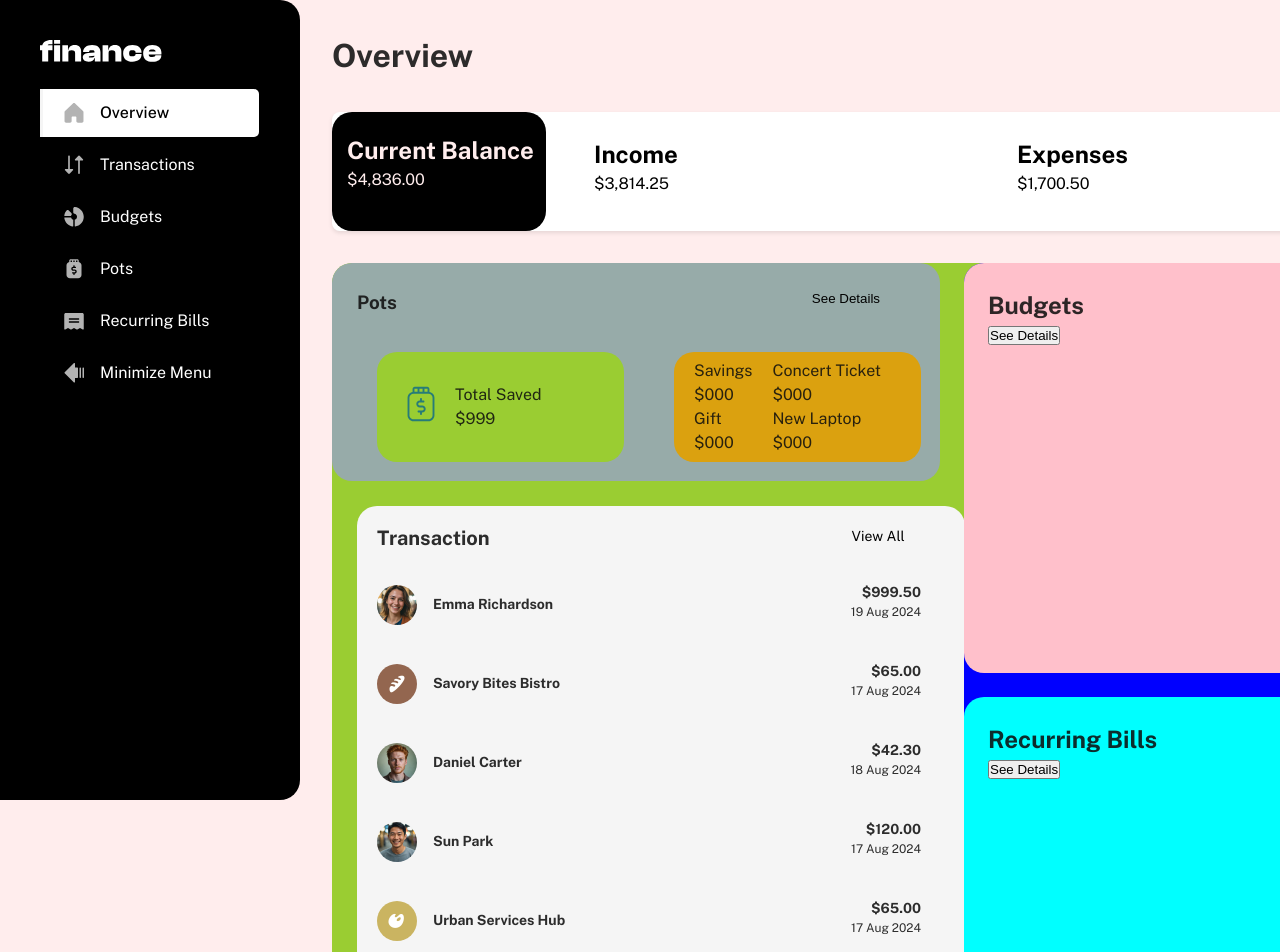
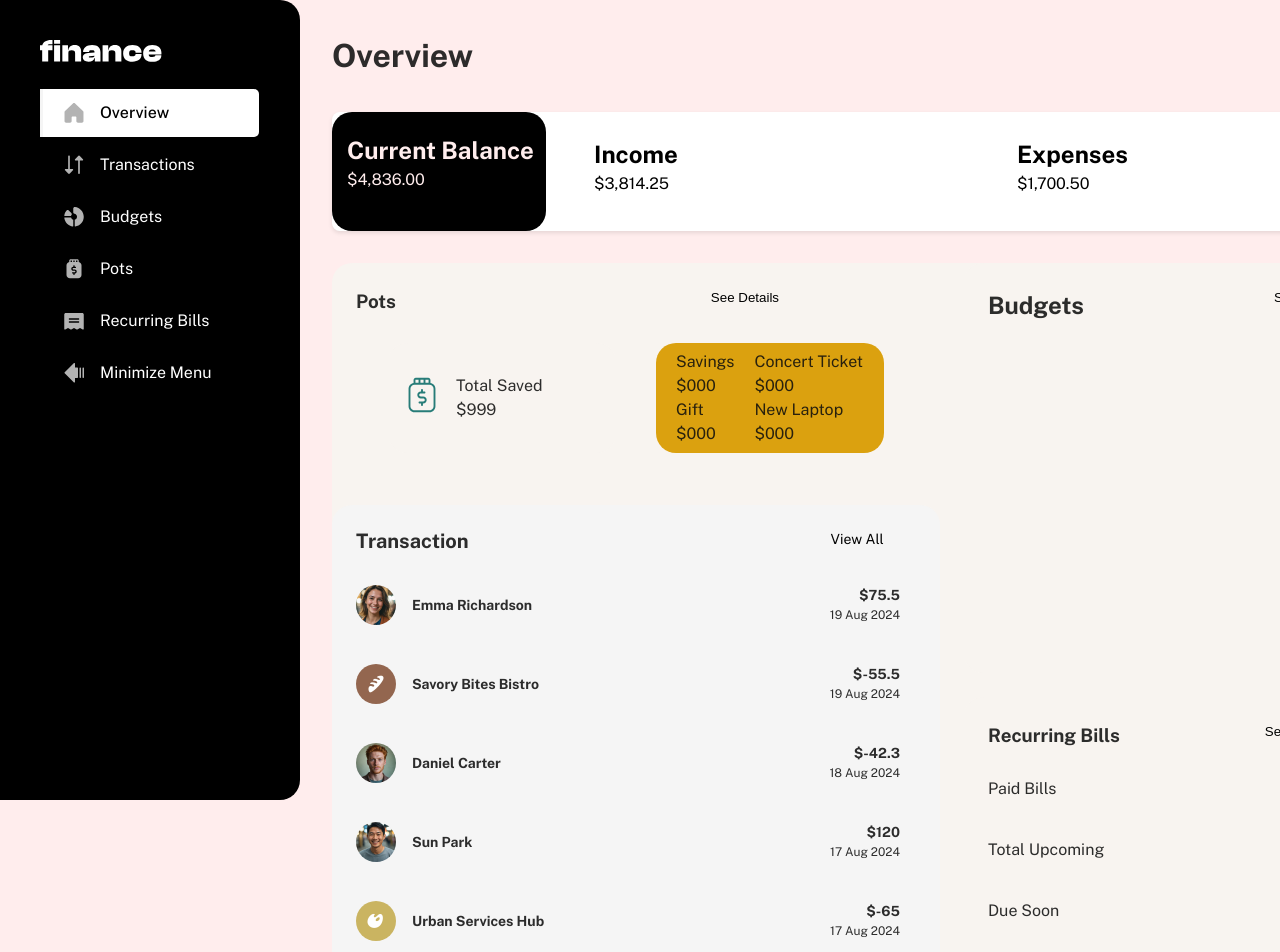
Before and after one commit to AubreyMartin/Personal-Finance-App, a React (Vite) app: page / in a window 1280 px wide. Shown: the top 952 px of the page. Built offline with nearby package versions, Linux system fonts and the light colour scheme.

Commit message:
Update transactions and styling

```diff
--- a/package.json
+++ b/package.json
@@ -7,6 +7,7 @@
     "dev": "vite",
     "build": "tsc && vite build",
     "lint": "eslint . --ext ts,tsx --report-unused-disable-directives --max-warnings 0",
+    "format": "prettier . --write",
     "preview": "vite preview"
   },
   "dependencies": {
@@ -23,6 +24,7 @@
     "eslint": "^8.55.0",
     "eslint-plugin-react-hooks": "^4.6.0",
     "eslint-plugin-react-refresh": "^0.4.5",
+    "prettier": "^3.3.0",
     "typescript": "^5.2.2",
     "vite": "^5.0.8"
   }
--- a/src/app.css
+++ b/src/app.css
@@ -244,85 +244,85 @@
   color: #000;
 }
 
-.overview-card .overviewdisplaypot {
+/* .overview-card .overviewdisplaypot {
   width: 608px;
   height: 218px;
   border-radius: 20px;
   padding: 32px;
-  background: red;
-}
+  background: palevioletred;
+} */
 
 /* =========================
      Pots Card
   ========================= */
-.overview-cluster {
-  height: 761px;
-  width: 1060px;
-  background-color: yellowgreen;
-  border-radius: 20px;
-  display: flex;
-  grid-column: span;
-  gap: 24px;
-}
-.overview-c2 {
-  width: 428px;
-  height: 761px;
-  background-color: blue;
-  border-radius: 20px;
-}
-.overview-display-pot {
-  background-color: rgb(151, 171, 169);
-  width: 608px;
-  height: 218px;
-  padding: 25px;
-  border-radius: 20px;
-}
 
-.overview-display-pot .overview-pot-row1 {
-  width: 544px;
-  height: 24px;
-  background-color: ;
-  display: flex;
-  grid-column: span;
-  gap: 400px;
-}
-.overview-display-pot .overview-pot-row1 .see-details {
+
+/* buttons */
+.see-details {
   background-color: transparent;
   width: 98px;
   height: 21px;
   border: 0;
 }
 
-.overview-display-pot .overview-display-pot-row-2 {
-  width: 544px;
-  height: 110px;
-  background-color: 0;
+.overview-cluster {
+  height: 761px;
+  width: 1060px;
+  background-color: #F8F4F0;
+  border-radius: 20px;
   display: flex;
-  grid-column: 1/ -1;
-  gap: 50px;
-  margin-top: 20px;
+  grid-column: 1.1;
+  gap: 24px;
 }
 
-.overview-display-pot
-  .overview-display-pot-row-2
-  .pot-total-saved
-  .pot-total-saved-logo {
-  padding: 10px 0px 10px 30px;
+.overview-c1 {
+  height: 761px;
+  width: 608px;
+  /* background-color: #000; */
+
+
 }
 
-.overview-display-pot .overview-display-pot-row-2 .pot-total-saved {
+.overview-c1 .overview-pot {
+  width: 608px;
+  height: 218px;
+  background-color: FFFFFF;
+  border-radius: 24px;
+  padding: 24px;
+
+}
+
+.overview-pot-row1 {
+  width: 544px;
+  height: 24px;
+  display: flex;
+  grid-column: span;
+  gap: 300px;
+
+}
+
+.overview-display-pot-row-2 {
+
+  display: flex;
+  grid-column: span;
+  gap: 40px;
+  padding: 32px;
+  border-radius: 20px;
+
+}
+
+.overview-display-pot-row-2 .pot-total-saved {
   width: 247px;
   height: 110px;
-  background-color: yellowgreen;
+  background-color: #F8F4F0;
   display: flex;
   gap: 20px;
   align-items: center;
   border-radius: 20px;
+  padding: 20px;
 }
 
-.overview-display-pot
-  .overview-display-pot-row-2
-  .overview-display-pot-secound-half {
+.overview-display-pot-row-2 .overview-display-pot-row-2-secound-half {
   width: 247px;
   height: 110px;
   background-color: rgb(219, 161, 15);
@@ -333,23 +333,40 @@
   padding: 20px;
 }
 
-.overview-c1 {
-  padding: 20px;
-  margin-bottom: 24px;
+
+.overview-c2 {
+  width: 428px;
+  height: 761px;
+  background-color: ;
+  border-radius: 20px;
 }
+
+.overview-display-pot {
+  width: 608px;
+  height: 218px;
+  padding: 25px;
+  border-radius: 20px;
+  background-color: #FFFFFF;
+
+}
+
+/* Overviwe Transaction  */
+
 
 .overview .overview-transaction {
   width: 608px;
   height: 519px;
   background-color: whitesmoke;
   border-radius: 20px;
-  padding: 20px;
-  margin: 0px;
+  margin-top: 24px;
+  padding: 24px;
+
 }
+
 .overview .overview-transaction .overview-transaction-line1 {
   width: 544px;
   height: 24px;
-  background-color: ;
+  /* background-color: ; */
   display: flex;
   grid-column: span;
   gap: 350px;
@@ -366,7 +383,7 @@
 .overview .overview-transaction .overview-transaction-line2 {
   width: 544px;
   height: 47px;
-  background-color: whitesmoke;
+  /* background-color: whitesmoke; */
   display: flex;
   grid-column: span;
   gap: 0px;
@@ -376,28 +393,22 @@
 
 .overview .overview-transaction .overview-transaction-line2 .section1 {
   display: flex;
-  grid-column: span;
   gap: 16px;
-  text-align: center;
-  padding: 0px;
   width: 474px;
   height: 40px;
   align-items: center;
+
 }
 
 .overview .overview-transaction .overview-transaction-line2 .section1 .dp {
   width: 40px;
   height: 40px;
   border-radius: 20px;
-  padding: px;
-  display: flex;
-  margin-top: 5px;
+
 }
 
-.overview .overview-transaction .overview-transaction-line2 .section1 .label {
-  text-align: center;
-  padding: 5px 0px 0px 0px;
-}
+
+
 .overview .overview-transaction .overview-transaction-line2 .section2 {
   width: 71px;
   height: 47px;
@@ -407,37 +418,144 @@
   width: 428px;
   height: 410px;
   padding: 24px;
-  background-color: pink;
+  background-color: #F8F4F0;
   border-radius: 20px;
   margin-bottom: 24px;
+  display: flex;
+  grid-row: ;
+
 }
+
+
+.overview-c2 .overview-budgets .overview-budgets-row1 {
+  width: 364px;
+  height: 24px;
+  display: flex;
+  grid-column: span;
+  gap: 180px;
+  padding: 0;
+}
+
 .overview-c2 .overview-recurring-bill {
   width: 428px;
   height: 327px;
   padding: 24px;
   border-radius: 20px;
-  background-color: aqua;
+  background-color: #F8F4F0;
+
 }
 
-.overview-cluster.overview-c2 .overview-budgets.overview-budgets-row1 {
-  background-color: palevioletred;
+
+.overview-c2 .overview-recurring-bill .overview-recurring-bill-row1 {
   width: 364px;
   height: 24px;
-}
-.overview-recurring-bill.overview-recurring-bill-row1 {
-}
-/*
-.overview-display-pot .overview-pot-row1 {
-  width: 544px;
-  height: 24px;
-  background-color: ;
   display: flex;
   grid-column: span;
-  gap: 400px;
+  gap: 130px;
+
 }
-.overview-display-pot .overview-pot-row1 .see-details {
-  background-color: transparent;
-  width: 98px;
-  height: 21px;
-  border: 0;
-} */
+
+
+
+.overview-c2 .overview-recurring-bill .overview-recurring-bill-list {
+  width: 364px;
+  height: 207px;
+  margin-top: 32px;
+
+
+
+
+}
+
+.overview-c2 .overview-recurring-bill .overview-recurring-bill-list .paid-bills {
+  width: 365px;
+  height: 61px;
+  display: flex;
+  grid-column: auto;
+  gap: 250px;
+  background-color: F8F4F0;
+}
+
+.overview-c2 .overview-recurring-bill .overview-recurring-bill-list .total-upcoming {
+  width: 365px;
+  height: 61px;
+  display: flex;
+  grid-column: auto;
+  gap: 200px;
+  padding: ;
+  background-color: F8F4F0;
+}
+
+.overview-c2 .overview-recurring-bill .overview-recurring-bill-list .due-soon {
+  width: 365px;
+  height: 61px;
+  display: flex;
+  grid-column: auto;
+  gap: 250px;
+  background-color: F8F4F0;
+}
+
+
+/* =========================
+    Transaction page
+  ========================= */
+
+.page-transactions {
+  width: 1060px;
+  height: 983px;
+  background-color: whitesmoke;
+  padding: 32px;
+}
+
+.transaction-inputfield {
+  width: 996px;
+  height: 45px;
+  background-color: blue;
+  display: flex;
+  grid-column: span;
+  gap: 500px;
+  padding: 10px;
+}
+
+.transaction-inputfield-dropdown {
+  display: flex;
+  grid-column: span;
+  gap: 100px;
+  gap: ;
+}
+
+.transaction-description {
+  margin-top: 24px;
+  margin-bottom: 24px;
+  width: 996px;
+  height: 42px;
+  display: flex;
+  padding: 12px 16px 12px 16px;
+  grid-column: span;
+  gap: 100px;
+  background-color: aquamarine;
+}
+
+.transaction-footer {
+  width: 996px;
+  height: 64px;
+  background-color: burlywood;
+  display: flex;
+  grid-column: span;
+  gap: 361px;
+  padding: ;
+}
+
+.page-transactions .transaction-log {
+  width: 996px;
+  height: 40px;
+  background-color: yellowgreen;
+  display: flex;
+  grid-column: span;
+}
+
+.transaction-log .dp {
+  width: 40px;
+  height: 40px;
+  border-radius: 20px;
+}
--- a/src/pages/Overview.tsx
+++ b/src/pages/Overview.tsx
@@ -1,4 +1,16 @@
+import { useEffect, useState } from 'react';
+
 function Overview() {
+  const [data, setData] = useState([]);
+
+  useEffect(() => {
+    fetch('/data.json')
+      .then((res) => res.json())
+      .then((transationdata) => {
+        setData(transationdata.transactions.slice(0, 5));
+      });
+  }, []);
+
   return (
     <div className="page overview">
       <h1>Overview</h1>
@@ -20,22 +32,27 @@ function Overview() {
             <p>$1,700.50</p>
           </div>
         </div>
+
+
+
+
         <div className="overview-cluster">
-          <div className="overview-display-pot">
+
+
+          {/* Right:  one pots  */}
+
+          <div className="overview-c1">
+
+            <div className="overview-pot">
               <div className="overview-pot-row1">
                 <h3>Pots</h3>
                 <button className="see-details">See Details</button>
               </div>
-            {/* Right:  one pots  */}
 
-            <div className="overview-c1">
               <div className="overview-display-pot-row-2">
                 <div className="pot-total-saved">
                   <div className="pot-total-saved-logo">
-                    <img
-                      src="starter-code/assets/images/icon-pot.svg"
-                      alt=" pot-logo"
-                    />
+                    <img src="starter-code/assets/images/icon-pot.svg" alt=" pot-logo" />
                   </div>
 
                   <div className="pot-total-saved-text">
@@ -45,7 +62,7 @@ function Overview() {
                 </div>
 
                 {/* center:  two pots  */}
-                <div className="overview-display-pot-secound-half">
+                <div className="overview-display-pot-row-2-secound-half">
                   <div className="overview-display-pot-c-1">
                     <p className="pot-savings-lable">Savings</p>
                     <p className="pot-savings-amount">$000</p>
@@ -58,7 +75,6 @@ function Overview() {
                   <div className="overview-display-pot-c-2">
                     <p className="pot-Concert-lable">Concert Ticket</p>
                     <p className="pot-Concert-amount">$000</p>
-
                     <p className="pot-Laptop-label">New Laptop</p>
                     <p className="pot-Laptop-Amount">$000</p>
                   </div>
@@ -66,91 +82,48 @@ function Overview() {
               </div>
             </div>
 
+
+
+
+            {/* Overviwe Transaction  */}
             <div className="overview-transaction">
               <div>
                 <div className="overview-transaction-line1">
-                  <p className="  text-preset-2"> Transaction </p>
-
+                  <p className=" text-preset-2"> Transaction </p>
                   <button className="view-all text-preset-4">View All</button>
                 </div>
-
+                {data.map((Transaction) => (
                   <div className="overview-transaction-line2">
                     <div className="section1">
-                    <img
-                      src="starter-code/assets/images/avatars/emma-richardson.jpg"
-                      alt=""
-                      className="dp"
-                    />{" "}
-                    <p className="label text-preset-4-bold">Emma Richardson </p>
+                      <img src={Transaction.avatar} alt="" className="dp" />{' '}
+                      <p className="label text-preset-4-bold">{Transaction.name}</p>
                     </div>
                     <div className="section2">
-                    <p className="amount text-preset-4-bold"> $999.50</p>
-                    <p className="dates  text-preset-5">19 Aug 2024</p>
-                  </div>
-                </div>
-                <div className="overview-transaction-line2">
-                  <div className="section1">
-                    <img
-                      src="starter-code/assets/images/avatars/Savory-Bites-Bistro.jpg"
-                      alt=""
-                      className="dp"
-                    />{" "}
-                    <p className="label text-preset-4-bold">
-                      Savory Bites Bistro{" "}
+                      <p className="amount text-preset-4-bold"> ${Transaction.amount}</p>
+
+                      <p className="dates  text-preset-5">
+                        {new Date(Transaction.date).toLocaleDateString('en-GB', {
+                          day: 'numeric',
+                          month: 'short',
+                          year: 'numeric',
+                        })}
                       </p>
                     </div>
-                  <div className="section2">
-                    <p className="amount text-preset-4-bold"> $65.00</p>
-                    <p className="dates  text-preset-5">17 Aug 2024</p>
-                  </div>
-                </div>
-                <div className="overview-transaction-line2">
-                  <div className="section1">
-                    <img
-                      src="starter-code/assets/images/avatars/Daniel-Carter.jpg"
-                      alt=""
-                      className="dp"
-                    />{" "}
-                    <p className="label text-preset-4-bold">Daniel Carter </p>
-                  </div>
-                  <div className="section2">
-                    <p className="amount text-preset-4-bold"> $42.30</p>
-                    <p className="dates  text-preset-5">18 Aug 2024</p>
-                  </div>
-                </div>
-                <div className="overview-transaction-line2">
-                  <div className="section1">
-                    <img
-                      src="starter-code/assets/images/avatars/Sun-Park.jpg"
-                      alt=""
-                      className="dp"
-                    />
-                    <p className="label text-preset-4-bold">Sun Park </p>
-                  </div>
-                  <div className="section2">
-                    <p className="amount text-preset-4-bold"> $120.00</p>
-                    <p className="dates  text-preset-5">17 Aug 2024</p>
-                  </div>
-                </div>
-                <div className="overview-transaction-line2">
-                  <div className="section1">
-                    <img
-                      src="starter-code/assets/images/avatars/Urban-Services-Hub.jpg"
-                      alt=""
-                      className="dp"
-                    />{" "}
-                    <p className="label text-preset-4-bold">
-                      Urban Services Hub{" "}
-                    </p>
-                  </div>
-                  <div className="section2">
-                    <p className="amount text-preset-4-bold"> $65.00</p>
-                    <p className="dates  text-preset-5">17 Aug 2024</p>
+                  </div>))}
               </div>
             </div>
           </div>
-            </div>
-          </div>
+
+
+
+
+
+
+
+
+
+
+          {/* Column 2 budget & Recurring  */}
           <div className="overview-c2">
             <div className="overview-budgets">
               <div className="overview-budgets-row1">
@@ -158,10 +131,29 @@ function Overview() {
                 <button className="see-details">See Details</button>
               </div>
             </div>
+
             <div className="overview-recurring-bill">
               <div className="overview-recurring-bill-row1">
-                <h2>Recurring Bills</h2>
+                <h3>Recurring Bills</h3>
                 <button className="see-details">See Details</button>
+              </div>
+
+              <div className="overview-recurring-bill-list" >
+                <div className="paid-bills">
+                  <p>Paid Bills</p>
+                  <p className="amount text-preset-4-bold">$190 </p>
+                </div>
+
+                <div className="total-upcoming">
+                  <div >Total Upcoming</div>
+                  <p className="amount text-preset-4-bold">$190 </p>
+                </div>
+
+                <div className="due-soon">
+                  <div >Due Soon</div>
+                  <p className="amount text-preset-4-bold">$190 </p>
+                </div>
+
               </div>
             </div>
           </div>
--- a/src/pages/Transactions.tsx
+++ b/src/pages/Transactions.tsx
@@ -1,9 +1,99 @@
+import { useEffect, useState } from 'react';
+
+type Transaction = {
+  id: string | number;
+  avatar: string;
+  name: string;
+  amount: number;
+  date: string;
+  category: string;
+};
+
 function Transactions() {
+  const [data, setData] = useState<Transaction[]>([]);
+
+  useEffect(() => {
+    fetch('/data.json')
+      .then((res) => res.json())
+      .then((transationdata: { transactions: Transaction[] }) => {
+        setData(transationdata.transactions.slice(0, 10));
+      });
+  }, []);
+
   return (
-    <div className="page transactions">
-      <h1>Transactions</h1>
-      <p>Transactions page content will go here</p>
-    </div>
+
+    <div>
+      <h1>Transaction</h1>
+
+      <div className="page-transactions">
+
+        {/*=======Input field  page ======== */}
+        <div className="transaction-inputfield">
+          <div>Search transaction</div>
+
+          <div className='transaction-inputfield-dropdown'>
+            <div>Sort by</div>
+            <div>Category</div>
+          </div>
+        </div>
+
+
+        {/*=======Transaction description  ======== */}
+
+        <div className='transaction-description'>
+          <p>Recipient/Sender</p>
+          <p>Category</p>
+          <p>Transaction Date</p>
+          <p>Amount</p></div>
+
+
+        {/*=======Transaction Log  ======== */}
+
+
+        <div className="transaction-log">
+          {data.map((transaction) => (
+
+
+            <div className="dp-name" key={transaction.id}>
+              <div>
+                <img src={transaction.avatar} alt="" className="dp" />
+                <p className="label text-preset-4-bold">{transaction.name}</p>
+              </div>
+
+              <div className="cta text-preset-5 ">
+                <p className="category text-preset-5"> Category</p>
+                <p className="dates  text-preset-5">
+                  {new Date(transaction.date).toLocaleDateString('en-GB',
+                    {
+                      day: 'numeric',
+                      month: 'short',
+                      year: 'numeric',
+                    })}</p>
+                <p className="amount text-preset-4-bold"> ${transaction.amount}</p>
+              </div>
+            </div>
+          ))}
+
+        </div>
+
+
+
+
+
+      </div>
+      {/*=======Transaction footer  ======== */}
+      <div className='transaction-footer'>
+        <button> Pev</button>
+        <div >
+          <button>1</button>
+          <button>2</button>
+          <button>3</button>
+          <button>4</button>
+          <button>5</button>
+        </div>
+        <button>Next</button>
+      </div>
+    </div >
   );
 }
 
```
Also changed, not shown: .prettierrc.json (added). Lines whose indentation alone changed are shown as unchanged.
